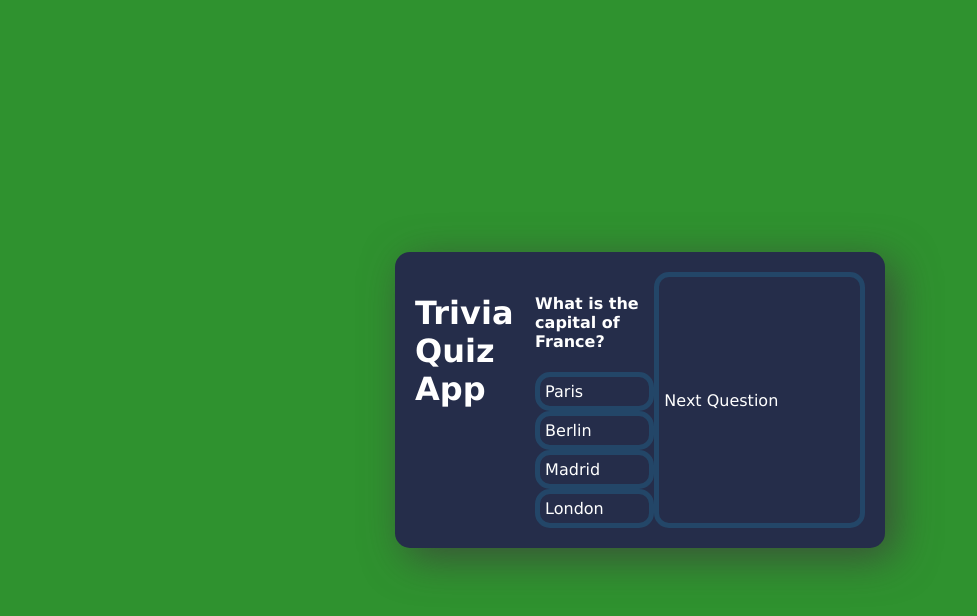
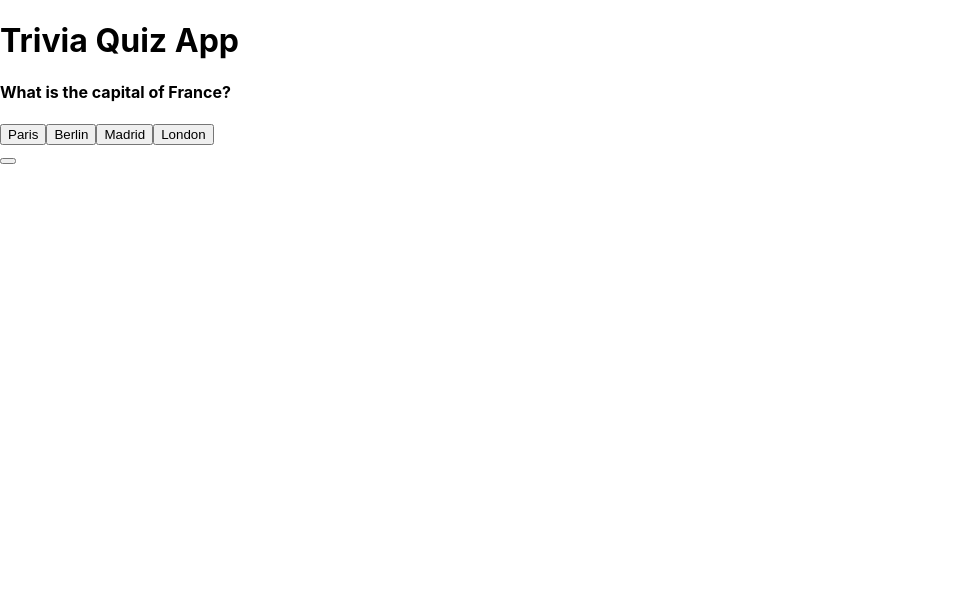
Before and after one commit to iamneo-production/badabcbcbddddbbedcfcfdfbedeaaeafdbbc, a React (Create React App) app in the folder reactapp/: page / in a window 1280 px wide. Shown: the top 616 px of the page, without its empty margins (0-977 px from the left). Built offline with nearby package versions, Linux system fonts and the light colour scheme.

Commit message:
Backup Commit

```diff
--- a/reactapp/src/App.js
+++ b/reactapp/src/App.js
@@ -1,8 +1,8 @@
+// App.js
 import React, { useState } from 'react';
 import Banner from './components/UI/Banner/Banner';
 import Card from './components/UI/Card/Card';
 import Button from './components/UI/Button/Button';
-import './Quiz.css';
 
 const App = () => {
   const [questions, setQuestions] = useState([
@@ -12,7 +12,6 @@ const App = () => {
       correctOption: 0,
       selectedOption: null,
     },
-
     {
       question: 'What is the largest mammal?',
       options: ['Elephant', 'Giraffe', 'Blue Whale', 'Hippopotamus'],
@@ -62,38 +61,6 @@ const App = () => {
     setShowResults(true);
   };
 
-  const renderQuestions = () => {
-    if (showResults) {
-      return (
-        <div className="results">
-          <p>Your Score: {score} out of 5</p>
-        </div>
-      );
-    }
-
-    const currentQuestion = questions[currentQuestionIndex];
-
-    return (
-      <>
-        <Card
-          question={currentQuestion.question}
-          options={currentQuestion.options}
-          onOptionSelect={handleOptionSelect}
-          selectedOption={currentQuestion.selectedOption}
-        />
-        <Button text="Next Question" onClick={handleNextQuestion} />
-      </>
-    );
-  };
-
-  const handleNextQuestion = () => {
-    if (currentQuestionIndex < questions.length - 1) {
-      setCurrentQuestionIndex(currentQuestionIndex + 1);
-    } else {
-      handleShowResults();
-    }
-  };
-
   const handleRestartQuiz = () => {
     setQuestions(
       questions.map((question) => ({ ...question, selectedOption: null }))
@@ -106,7 +73,28 @@ const App = () => {
   return (
     <div className="app">
       <Banner />
-      {renderQuestions()}
+      {!showResults ? (
+        <Card
+          question={questions[currentQuestionIndex].question}
+          options={questions[currentQuestionIndex].options}
+          onOptionSelect={handleOptionSelect}
+          selectedOption={questions[currentQuestionIndex].selectedOption}
+        />
+      ) : (
+        <div className="results">
+          <p>Your Score: {score} out of {questions.length}</p>
+        </div>
+      )}
+      {!showResults && (
+        <Button
+          text={currentQuestionIndex === questions.length - 1 ? 'Show Results' : 'Next Question'}
+          onClick={
+            currentQuestionIndex === questions.length - 1
+              ? handleShowResults
+              : () => setCurrentQuestionIndex(currentQuestionIndex + 1)
+          }
+        />
+      )}
       {showResults && (
         <Button text="Restart Quiz" onClick={handleRestartQuiz} />
       )}
--- a/reactapp/src/components/UI/Button/Button.js
+++ b/reactapp/src/components/UI/Button/Button.js
@@ -1,10 +1,10 @@
 // Button.js
 import React from 'react';
 
-const Button = ({ onClick, text }) => {
+const Button = ({ children, onClick, disabled }) => {
   return (
-    <button className="button" onClick={onClick}>
-      {text}
+    <button onClick={onClick} disabled={disabled}>
+      {children}
     </button>
   );
 };
--- a/reactapp/src/components/UI/Card/Card.js
+++ b/reactapp/src/components/UI/Card/Card.js
@@ -1,3 +1,4 @@
+
 // Card.js
 import React from 'react';
 
```
